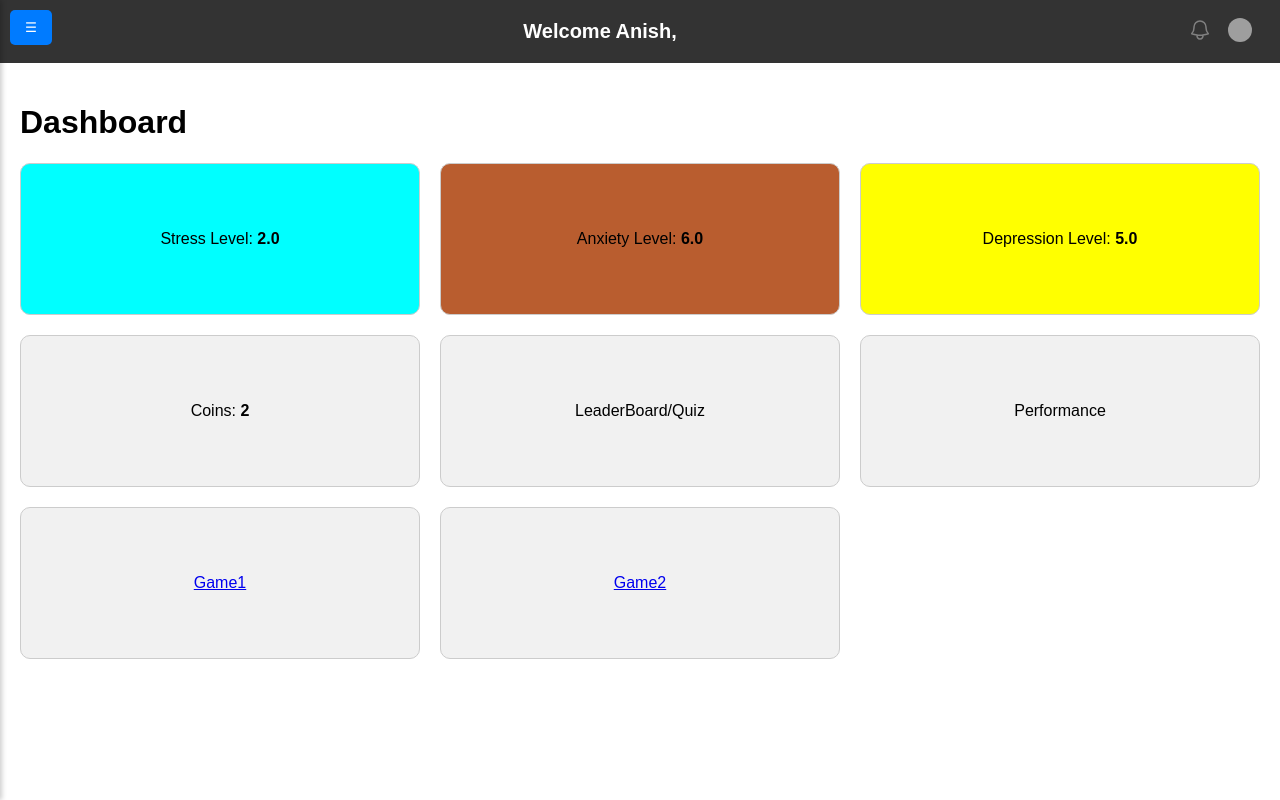
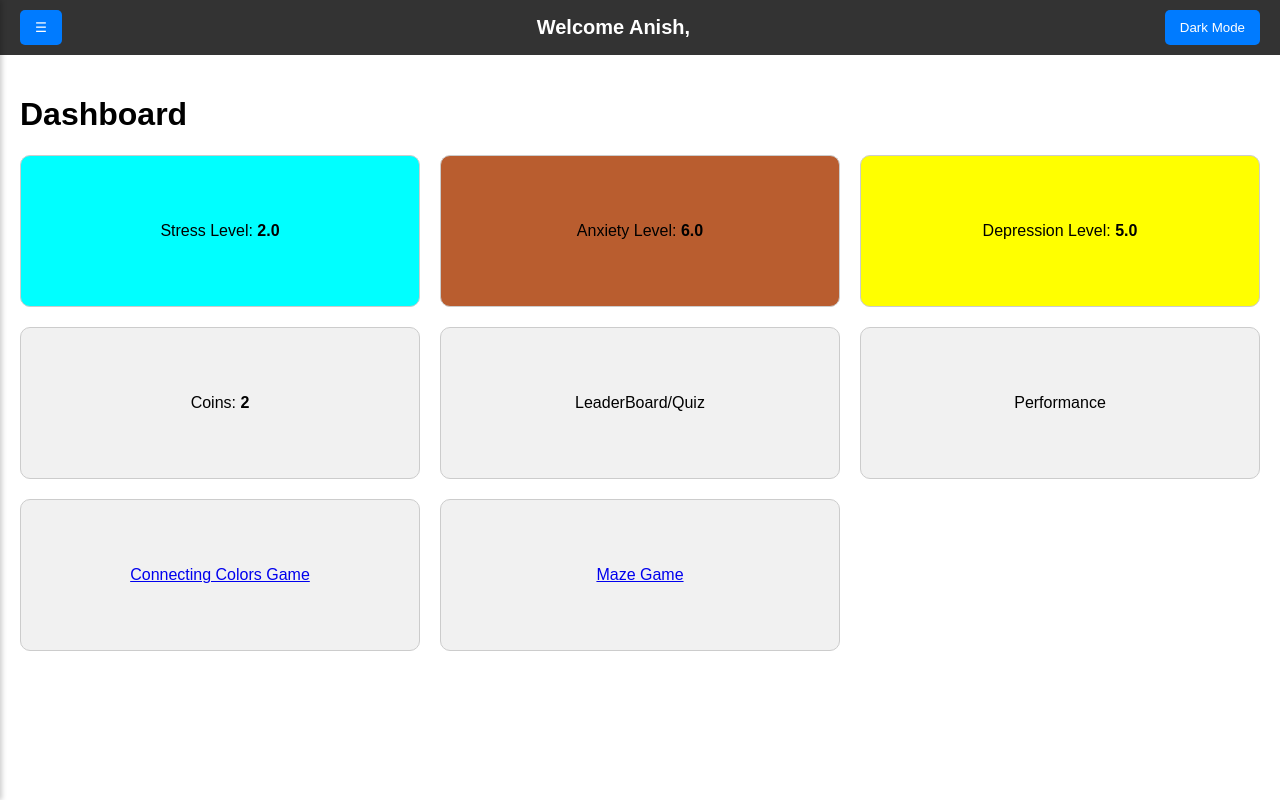
Before and after one commit to Anish2324/Neuroapp, a Django app: template neurocare/mental_health_app/users/templates/users/dashboard.html in a window 1280 px wide. Run offline with Django 5.2, Linux system fonts and the light colour scheme; the template is opened without the code that fills it: values that come from a table or form of the project are taken from there, others are empty; data comes from the database, SQL or seed files in the repository; both versions use the stored data as it was after the commit; grey boxes are pictures that could not be loaded.

Commit message:
Edited frontend part

```diff
--- a/neurocare/mental_health_app/users/templates/users/dashboard.html
+++ b/neurocare/mental_health_app/users/templates/users/dashboard.html
@@ -3,25 +3,35 @@
 <head>
   <meta charset="UTF-8">
   <meta name="viewport" content="width=device-width, initial-scale=1.0">
-  <title>Responsive Dashboard</title>
+  <title>Responsive Dashboard with Theme Toggle</title>
 
   {% load static %}
   <link rel="icon" type="image/x-icon" href="{% static '/users/images/finallogo.ico' %}">
   <style>
-    /* Basic Reset */
+    :root {
+      --bg-color: #fff;
+      --text-color: #000;
+      --navbar-color: #333;
+      --navbar-text-color: #fff;
+      --row-box-bg: #f1f1f1;
+      --row-box-border: #ccc;
+    }
+
     body {
       margin: 0;
       font-family: Arial, sans-serif;
+      background-color: var(--bg-color);
+      color: var(--text-color);
+      transition: background-color 0.3s ease, color 0.3s ease;
     }
 
     h2 {
-        margin-left: 15px;
+      margin-left: 15px;
     }
 
-    /* Navbar Styles */
     .navbar {
-      background-color: #333;
-      color: white;
+      background-color: var(--navbar-color);
+      color: var(--navbar-text-color);
       padding: 10px 20px;
       display: flex;
       justify-content: space-between;
@@ -39,77 +49,7 @@
       font-weight: bold;
     }
 
-    /* Mobile Menu Button */
-    .mobile-menu-btn {
-      background: none;
-      border: none;
-      color: gray;
-      padding: 8px;
-      cursor: pointer;
-      display: none;
-    }
-
-    .icon {
-      width: 24px;
-      height: 24px;
-    }
-
-    /* Notification and Profile Buttons */
-    .notification-btn, .profile-btn {
-      background: none;
-      border: none;
-      color: gray;
-      padding: 8px;
-      cursor: pointer;
-    }
-
-    .notification-icon, .profile-pic {
-      width: 24px;
-      height: 24px;
-      border-radius: 50%;
-    }
-
-    /* Sidebar Styles */
-    .sidebar {
-      position: fixed;
-      top: 0;
-      left: -250px;
-      width: 250px;
-      height: 100%;
-      background-color: #333;
-      color: white;
-      transition: transform 0.3s ease;
-      box-shadow: 2px 0 5px rgba(0, 0, 0, 0.2);
-      overflow-y: auto;
-    }
-
-    .sidebar.open {
-      transform: translateX(250px);
-    }
-
-    .sidebar .logo1 {
-      margin-top: 40px;
-      padding: 15px 20px;
-      background-color: #333;
-    }
-
-    .sidebar a {
-      display: block;
-      padding: 15px 20px;
-      color: white;
-      border-bottom: 1px solid #444;
-      cursor: pointer;
-    }
-
-    .sidebar a:hover {
-      background-color: #444;
-    }
-
-    /* Toggle Button */
     .toggle-btn {
-      position: fixed;
-      top: 10px;
-      left: 10px;
       background-color: #007bff;
       color: white;
       border: none;
@@ -143,11 +116,11 @@
 
     .dashboard .row-box {
       height: 150px;
-      background-color: #f1f1f1;
+      background-color: var(--row-box-bg);
       display: flex;
       justify-content: center;
       align-items: center;
-      border: 1px solid #ccc;
+      border: 1px solid var(--row-box-border);
       border-radius: 10px;
       transition: transform 0.3s ease, box-shadow 0.3s ease;
       position: relative;
@@ -155,80 +128,16 @@
     }
 
     .dashboard .row-box:hover {
-
-    box-shadow: 0 4px 8px rgba(0, 0, 0, 0.2);
-  }
-
-
-
-
-    .dashboard .row-box:hover {
-      font-size: 150%;
+      box-shadow: 0 4px 8px rgba(0, 0, 0, 0.2);
     }
 
-    .dashboard .row-box1{
-      height: 150px;
-      background-color: #f1f1f1;
-      display: flex;
-      justify-content: center;
-      align-items: center;
-      border: 1px solid #ccc;
-      border-radius: 10px;
-      transition: transform 0.3s ease, box-shadow 0.3s ease;
-      position: relative;
-      cursor: pointer;
-    }
-
-
-
-
-    .dashboard .row-box1:hover {
-      font-size: 150%;
-    }
-
-    /* Mobile Menu Styles */
-    .mobile-menu {
-      display: none;
-      background-color: #333;
-      padding: 10px 0;
-    }
-
-    .mobile-menu .menu-item {
-      padding: 10px 20px;
-      color: white;
-      text-decoration: none;
-    }
-
-    .mobile-menu .menu-item:hover {
-      background-color: #444;
-    }
-
-    /* Responsive Design */
-    @media (max-width: 768px) {
-      .navbar-content {
-        flex-direction: column;
-        align-items: flex-start;
-      }
-
-      .mobile-menu-btn {
-        display: block;
-      }
-
-      .navbar-right {
-        display: none;
-      }
-
-      .navbar-center {
-        display: none;
-      }
-
-      .mobile-menu {
-        display: block;
-      }
-
-      .dashboard {
-        grid-template-columns: 1fr;
-      }
+    body.dark-mode {
+      --bg-color: #121212;
+      --text-color: #e0e0e0;
+      --navbar-color: #222;
+      --navbar-text-color: #e0e0e0;
+      --row-box-bg: #333;
+      --row-box-border: #555;
     }
   </style>
 </head>
@@ -244,15 +153,7 @@
     </div>
 
     <div class="navbar-right">
-      <button class="notification-btn">
-        <svg class="icon notification-icon" xmlns="http://www.w3.org/2000/svg" fill="none" viewBox="0 0 24 24" stroke="currentColor" stroke-width="1.5">
-          <path stroke-linecap="round" stroke-linejoin="round" d="M14.857 17.082a23.848 23.848 0 0 0 5.454-1.31A8.967 8.967 0 0 1 18 9.75V9A6 6 0 0 0 6 9v.75a8.967 8.967 0 0 1-2.312 6.022c1.733.64 3.56 1.085 5.455 1.31m5.714 0a24.255 24.255 0 0 1-5.714 0m5.714 0a3 3 0 1 1-5.714 0" />
-        </svg>
-      </button>
-
-      <button class="profile-btn">
-        <img class="profile-pic" src="https://images.unsplash.com/photo-1472099645785-5658abf4ff4e?ixlib=rb-1.2.1&ixid=eyJhcHBfaWQiOjEyMDd9&auto=format&fit=facearea&facepad=2&w=256&h=256&q=80" alt="Profile">
-      </button>
+      <button id="theme-toggle" class="toggle-btn">Dark Mode</button>
     </div>
   </nav>
 
@@ -264,11 +165,7 @@
     <h2 class="appname">NeuroCare+</h2>
     <ul>
       <li><a href="#">Dashboard</a></li>
-      <li><a href="/game1">
-        <img src="{% static '/users/images/game1.png' %}" alt="Game 1" class="icon" />
-      </a></li>
-
-
+      <li><a href="/game1"><span>Game 1</span></a></li>
       <li><a href="/game2"><span>Game 2</span></a></li>
       <li><a href="#">Users</a></li>
       <li><a href="/logout/">Logout</a></li>
@@ -279,32 +176,26 @@
   <div id="content" class="content">
     <h1>Dashboard</h1>
     <div class="dashboard">
-      <!-- Stress Level Box -->
       <div class="row-box" style="background-color: aqua;">
-
         <p>Stress Level: <strong>{{ Profile.stress_level }}</strong></p>
-
       </div>
 
-      <!-- Anxiety Level Box -->
       <div class="row-box" style="background-color: rgb(185, 93, 47);">
         <p>Anxiety Level: <strong>{{ Profile.anxiety_level }}</strong></p>
-         </div>
+      </div>
 
-      <!-- Depression Level Box -->
       <div class="row-box" style="background-color: yellow;">
         <p>Depression Level: <strong>{{ Profile.depression_level }}</strong></p>
-         </div>
+      </div>
 
-      <!-- Coins Level Box -->
       <div class="row-box">
         <p>Coins: <strong>{{ Profile.coins }}</strong></p>
-         </div>
+      </div>
 
       <div class="row-box">LeaderBoard/Quiz</div>
       <div class="row-box">Performance</div>
-      <div class="row-box1"><a href="/game1"> Game1</a></div>
-      <div class="row-box1"><a href="/game2"> Game2</a></div>
+      <div class="row-box"><a href="/game1"> Connecting Colors Game</a></div>
+      <div class="row-box"><a href="/game2"> Maze Game</a></div>
     </div>
   </div>
 
@@ -318,6 +209,24 @@
       sidebar.classList.toggle('open');
       content.classList.toggle('shift');
     });
+
+    // Theme Toggle Functionality
+    const themeToggle = document.getElementById('theme-toggle');
+    const body = document.body;
+
+    // Check for saved theme preference
+    const savedTheme = localStorage.getItem('theme');
+    if (savedTheme) {
+      body.classList.add(savedTheme);
+      themeToggle.textContent = savedTheme === 'dark-mode' ? 'Switch to Light Mode' : 'Switch to Dark Mode';
+    }
+
+    themeToggle.addEventListener('click', () => {
+      body.classList.toggle('dark-mode');
+      const currentTheme = body.classList.contains('dark-mode') ? 'dark-mode' : '';
+      localStorage.setItem('theme', currentTheme);
+      themeToggle.textContent = currentTheme === 'dark-mode' ? 'Switch to Light Mode' : 'Switch to Dark Mode';
+    });
   </script>
 </body>
 </html>
--- a/neurocare/mental_health_app/users/templates/users/landing.html
+++ b/neurocare/mental_health_app/users/templates/users/landing.html
@@ -6,7 +6,7 @@
     <title>NeuroCare+ - Welcome</title>
 
     {% load static %}
-
+    <link rel="icon" type="image/x-icon" href="{% static '/users/images/finallogo.ico' %}">
     <style>
         /* General Styling */
 body {
```
Also changed, not shown: other parts of neurocare/mental_health_app/users/templates/users/dashboard.html (+35 -2 lines), neurocare/mental_health_app/users/templates/users/game2.html (+32 -11 lines), neurocare/mental_health_app/db.sqlite3.
